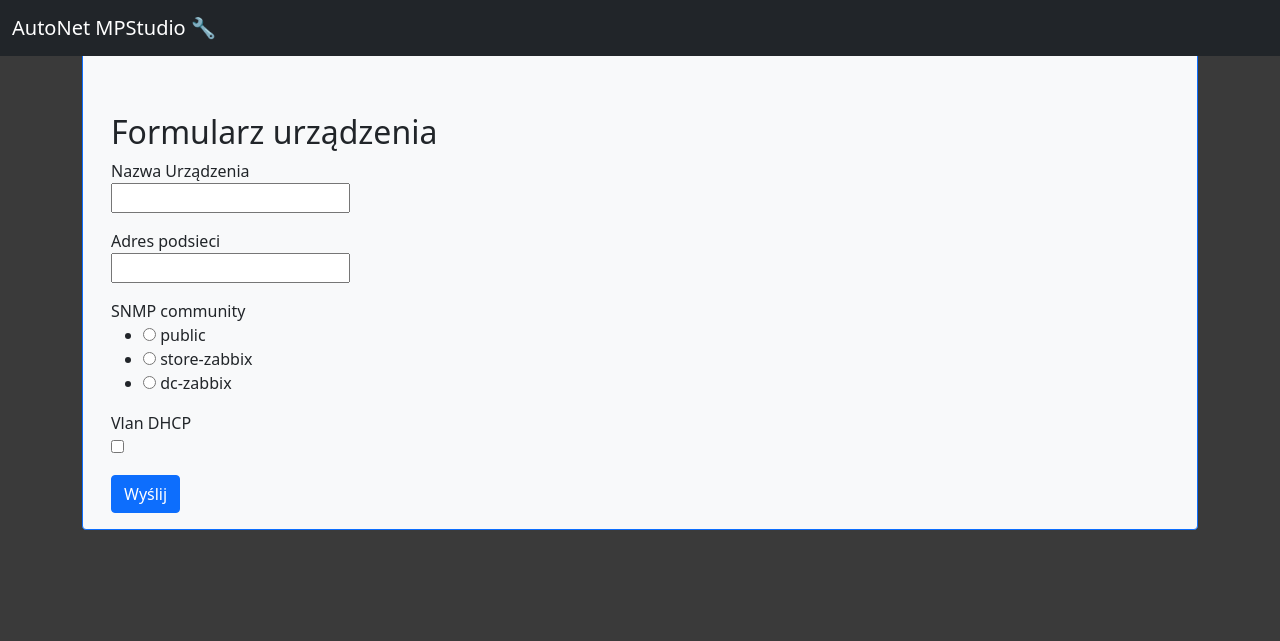
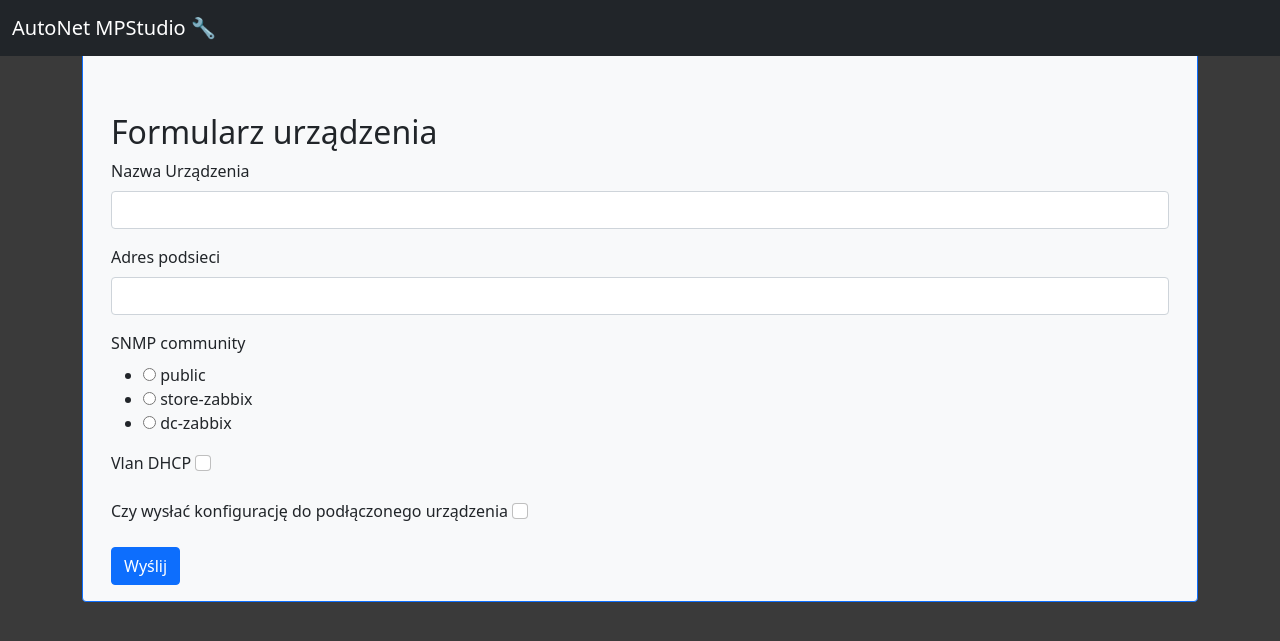
Before and after one commit to trojan8131/docker-flask-automation-net, a Flask app: page /router_config_form in a window 1280 px wide. Shown: the top 641 px of the page. Run offline with Flask 3, Linux system fonts and the light colour scheme; some libraries are stand-ins or nearby versions.

Commit message:
Odcinek 16

```diff
--- a/app.py
+++ b/app.py
@@ -6,7 +6,6 @@ import yaml
 
 from nornir import InitNornir
 from nornir_napalm.plugins.tasks import napalm_get
-from nornir_utils.plugins.functions import print_result
 from nornir_inspect import nornir_inspect
 
 from flask_wtf import FlaskForm
@@ -15,12 +14,29 @@ from wtforms import (StringField, TextAreaField, IntegerField, BooleanField,
 from wtforms.validators import InputRequired, Length
 from jinja2 import Template
 
+from nornir_netmiko.tasks import netmiko_send_config
+from nornir.core.inventory import Host,Group
+from nornir_rich.functions import print_result
+
+
+
+
+############ Flask Config ##########
+
 app = Flask(__name__)
 app.config['SECRET_KEY'] = 'secret_key'
 
-routes={"Odcinek 12":[["/inventory_nornir","Nornir Inventory","Urządzenia z hosts.yaml","success"]],
-        "Odcinek 15":[["/router_config_form","Formularz konfiguracji","Formularz konfiguracji routera","success"]]
+########### Routes ###########
+
+
+
+routes={"Odcinek 13/14":[["/inventory_nornir","Nornir Inventory","Urządzenia z hosts.yaml","success"]],
+        "Odcinek 15/16":[["/router_config_form","Formularz konfiguracji","Formularz konfiguracji routera","success"]]
 }
+
+
+
+########### Forms #########
 
 class DeviceForm(FlaskForm):
     device_name= StringField("Nazwa Urządzenia", validators=[InputRequired(),Length(min=2,max=10)])
@@ -29,11 +45,12 @@ class DeviceForm(FlaskForm):
                        choices=['public', 'store-zabbix', 'dc-zabbix'],
                        validators=[InputRequired()])
     vlan_dhcp = BooleanField('Vlan DHCP')
+    send_config = BooleanField("Czy wysłać konfigurację do podłączonego urządzenia")
 
 
 
 
-
+############# Code ############
 
 @app.route("/")
 def homepage():
@@ -55,8 +72,13 @@ def nornir_facts(device):
 
 @app.route('/router_config_form', methods=['POST',"GET"])
 def router_config_form():
+    def clear(host):
+        return False
+
+
+
     form=DeviceForm()
-
+    error=None
     if form.validate_on_submit():
         data={
             "device_name": form.device_name.data,
@@ -65,10 +87,31 @@ def router_config_form():
             "vlan_dhcp":form.vlan_dhcp.data
         }
         with open("static/templates_jinja/router_config.j2") as file:
-            cisco_template= Template(file.read(), keep_trailing_newline=True)
+            cisco_template= Template(file.read())
+        result=cisco_template.render(data)
 
-        cisco_config=cisco_template.render(data)
-        return render_template('router_config.html',config=cisco_config.replace("\n","<br>"))
+        if form.send_config.data:
+            nr= InitNornir("static/nornir/config.yaml")
+            nr=nr.filter(clear)
+            new_host= Host(
+                name="console",
+                hostname="192.168.1.80",
+                platform="cisco_ios_telnet",
+                port="2000"
+            )
+            nr.inventory.hosts["console"]=new_host
+            result=nr.run(netmiko_send_config,config_commands=result.splitlines())
+
+            if result["console"][0].failed:
+                error="Problem z podłączeniem do urządzenia"
+                result=""
+            else:
+                result=result["console"][0].result
+
+
+
+
+        return render_template('router_config.html',result=result.replace("\n","<br>"),error=error)
 
     return render_template('router_config_form.html', form=form)
 
--- a/docker-compose.yaml
+++ b/docker-compose.yaml
@@ -6,13 +6,15 @@ services:
     volumes:
       - /opt/docker-flask-automation-net:/docker-flask/app/
     ports:
-      - "0.0.0.0:80:5000"
+      - "0.0.0.0:8001:5000"
     dns:
       - 172.19.0.1
     restart: always
     networks:
       network-flask:
         ipv4_address: 172.19.0.5
+    devices:
+      - "/dev/ttyUSB0:/dev/COM1"
 
 networks:
   network-flask:
--- a/static/templates_jinja/router_config.j2
+++ b/static/templates_jinja/router_config.j2
@@ -13,7 +13,6 @@ interface Vlan2
 !
 interface Vlan3
  ip address {{ subnet }}.129 255.255.255.192
-
 {% if vlan_dhcp %}
 ip dhcp excluded-address {{ subnet }}.193
 !
--- a/templates/router_config_form.html
+++ b/templates/router_config_form.html
@@ -5,28 +5,36 @@
         <h2>Formularz urządzenia</h2>
         <form method="post">
             {{ form.csrf_token }}
-            <div class="mb-3">
-                {{ form.device_name.label }}
-                <br>
-                {{ form.device_name(size=20) }}
+
+            <div class="form-group mb-3">
+                {{ form.device_name.label(class="form-label") }}
+                {{ form.device_name(class="form-select", size=10) }}
             </div>
-            <div class="mb-3">
-                {{ form.subnet.label }}
-                <br>
-                {{ form.subnet(size=20) }}
+
+
+            <div class="form-group mb-3">
+                {{ form.subnet.label(class="form-label") }}
+                {{ form.subnet(class="form-control", size=10) }}
             </div>
-            <div class="mb-3">
-                {{ form.snmp_community.label }}
-                <br>
-                {{ form.snmp_community(size=20) }}
 
+
+            <div class="form-group mb-3">
+                {{ form.snmp_community.label(class="form-label") }}
+                {{ form.snmp_community() }}
             </div>
-            <div class="mb-3">
-                {{ form.vlan_dhcp.label }}
-                <br>
-                {{ form.vlan_dhcp(size=20) }}
 
+
+            <div class="form-group mb-3">
+                {{ form.vlan_dhcp.label(class="form-label") }}
+                {{ form.vlan_dhcp(class="form-check-input", size=10) }}
             </div>
+
+            <div class="form-group mb-3">
+                {{ form.send_config.label(class="form-label") }}
+                {{ form.send_config(class="form-check-input", size=10) }}
+            </div>
+
+
             <button type="submit" class="btn btn-primary">Wyślij</button>
         </form>
     </div>
```
Also changed, not shown: templates/router_config.html (+6 -2 lines), 2 other files.
